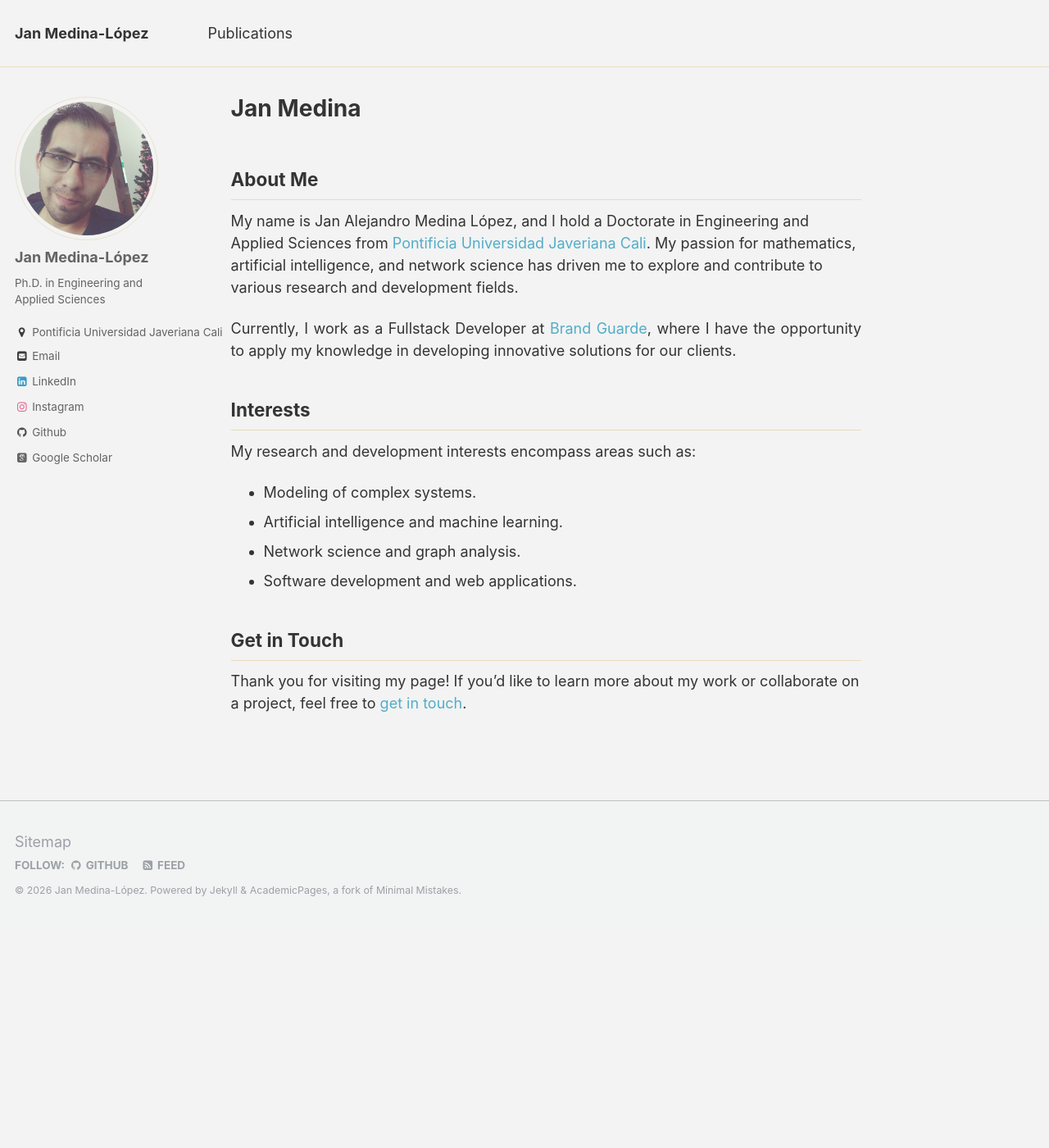
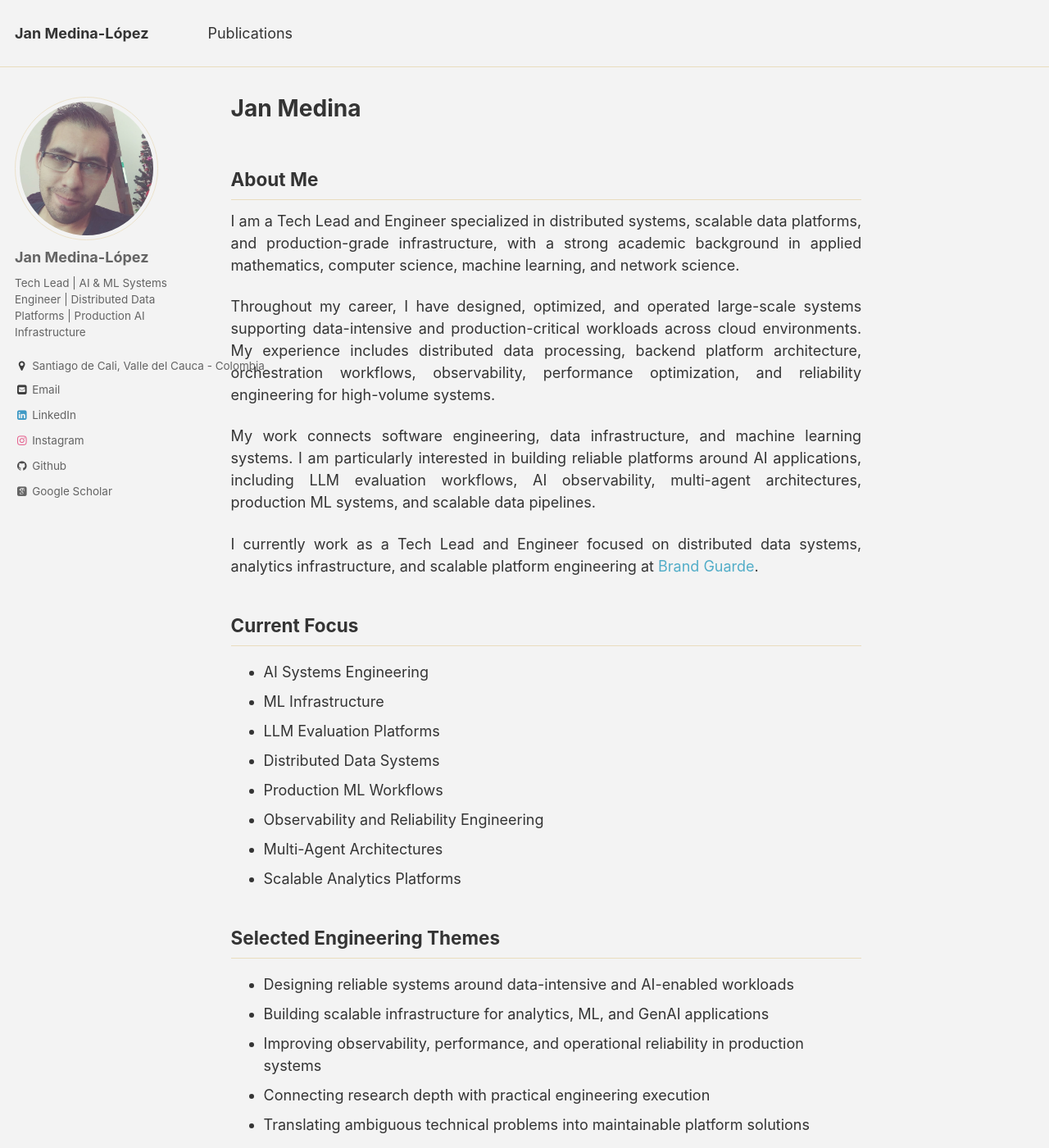
Before and after one commit to jan-medina/jan-medina.github.io, a Jekyll site: the page built from _pages/about.md, in a window 1280 px wide and 1400 px high. Shown: the whole window at 82% size. Built offline with Jekyll 4.4.1, drawn with Linux system fonts in a browser that asks for light colours; some web fonts are replaced; some of the changed text lies outside the part shown.

Commit message:
Update profile location to Santiago de Cali

```diff
--- a/_config.yml
+++ b/_config.yml
@@ -10,7 +10,7 @@ locale                   : "en-US"
 title                    : "Jan Medina-López"
 title_separator          : "-"
 name                     : &name "Jan Medina-López"
-description              : &description "PhD Student at Ponticia Universidad Javeriana Cali"
+description              : &description "Tech Lead and Engineer focused on scalable AI systems, distributed platforms, ML infrastructure, observability, and production-grade data systems."
 url                      : https://jan-medina.github.io # the base hostname & protocol for your site e.g. "https://mmistakes.github.io"
 baseurl                  : "" # the subpath of your site, e.g. "/blog"
 repository               : "jan-medina/jan-medina.github.io"
@@ -80,8 +80,8 @@ analytics:
 author:
   name             : "Jan Medina-López"
   avatar           : "biophoto.jpg"
-  bio              : "Ph.D. in Engineering and Applied Sciences"
-  location         : "Pontificia Universidad Javeriana Cali"
+  bio              : "Tech Lead | AI & ML Systems Engineer | Distributed Data Platforms | Production AI Infrastructure"
+  location         : "Santiago de Cali, Valle del Cauca - Colombia"
   employer         :
   googlescholar    : "https://scholar.google.com/citations?user=tiIUyC8AAAAJ&hl=es"
   email            : "janmedina14@gmail.com"
--- a/_pages/about.md
+++ b/_pages/about.md
@@ -10,19 +10,52 @@ redirect_from:
 
 ## About Me
 
-My name is Jan Alejandro Medina López, and I hold a Doctorate in Engineering and Applied Sciences from [Pontificia Universidad Javeriana Cali](https://www.javerianacali.edu.co). My passion for mathematics, artificial intelligence, and network science has driven me to explore and contribute to various research and development fields.
+I am a Tech Lead and Engineer specialized in distributed systems, scalable data platforms, and production-grade infrastructure, with a strong academic background in applied mathematics, computer science, machine learning, and network science.
+{: .text-justify}
 
-Currently, I work as a Fullstack Developer at [Brand Guarde](https://www.brandguarde.com/), where I have the opportunity to apply my knowledge in developing innovative solutions for our clients.
+Throughout my career, I have designed, optimized, and operated large-scale systems supporting data-intensive and production-critical workloads across cloud environments. My experience includes distributed data processing, backend platform architecture, orchestration workflows, observability, performance optimization, and reliability engineering for high-volume systems.
 {: .text-justify}
+
+My work connects software engineering, data infrastructure, and machine learning systems. I am particularly interested in building reliable platforms around AI applications, including LLM evaluation workflows, AI observability, multi-agent architectures, production ML systems, and scalable data pipelines.
+{: .text-justify}
+
+I currently work as a Tech Lead and Engineer focused on distributed data systems, analytics infrastructure, and scalable platform engineering at [Brand Guarde](https://www.brandguarde.com/).
+{: .text-justify}
+
+## Current Focus
+
+- AI Systems Engineering
+- ML Infrastructure
+- LLM Evaluation Platforms
+- Distributed Data Systems
+- Production ML Workflows
+- Observability and Reliability Engineering
+- Multi-Agent Architectures
+- Scalable Analytics Platforms
+
+## Selected Engineering Themes
+
+- Designing reliable systems around data-intensive and AI-enabled workloads
+- Building scalable infrastructure for analytics, ML, and GenAI applications
+- Improving observability, performance, and operational reliability in production systems
+- Connecting research depth with practical engineering execution
+- Translating ambiguous technical problems into maintainable platform solutions
 
 ## Interests
 
-My research and development interests encompass areas such as:
+- AI Systems Engineering
+- Machine Learning Infrastructure
+- Distributed Systems
+- LLM Evaluation and Observability
+- Production Reliability
+- Data Engineering and Analytics Platforms
+- Network Science and Graph Analysis
+- Applied Machine Learning
 
-- Modeling of complex systems.
-- Artificial intelligence and machine learning.
-- Network science and graph analysis.
-- Software development and web applications.
+## Academic Work
+
+My academic and research work remains a core part of my engineering foundation. You can explore my peer-reviewed output in [Publications](/publications/) and my citation profile on [Google Scholar](https://scholar.google.com/citations?user=tiIUyC8AAAAJ&hl=es).
+{: .text-justify}
 
 ## Get in Touch
 
```
